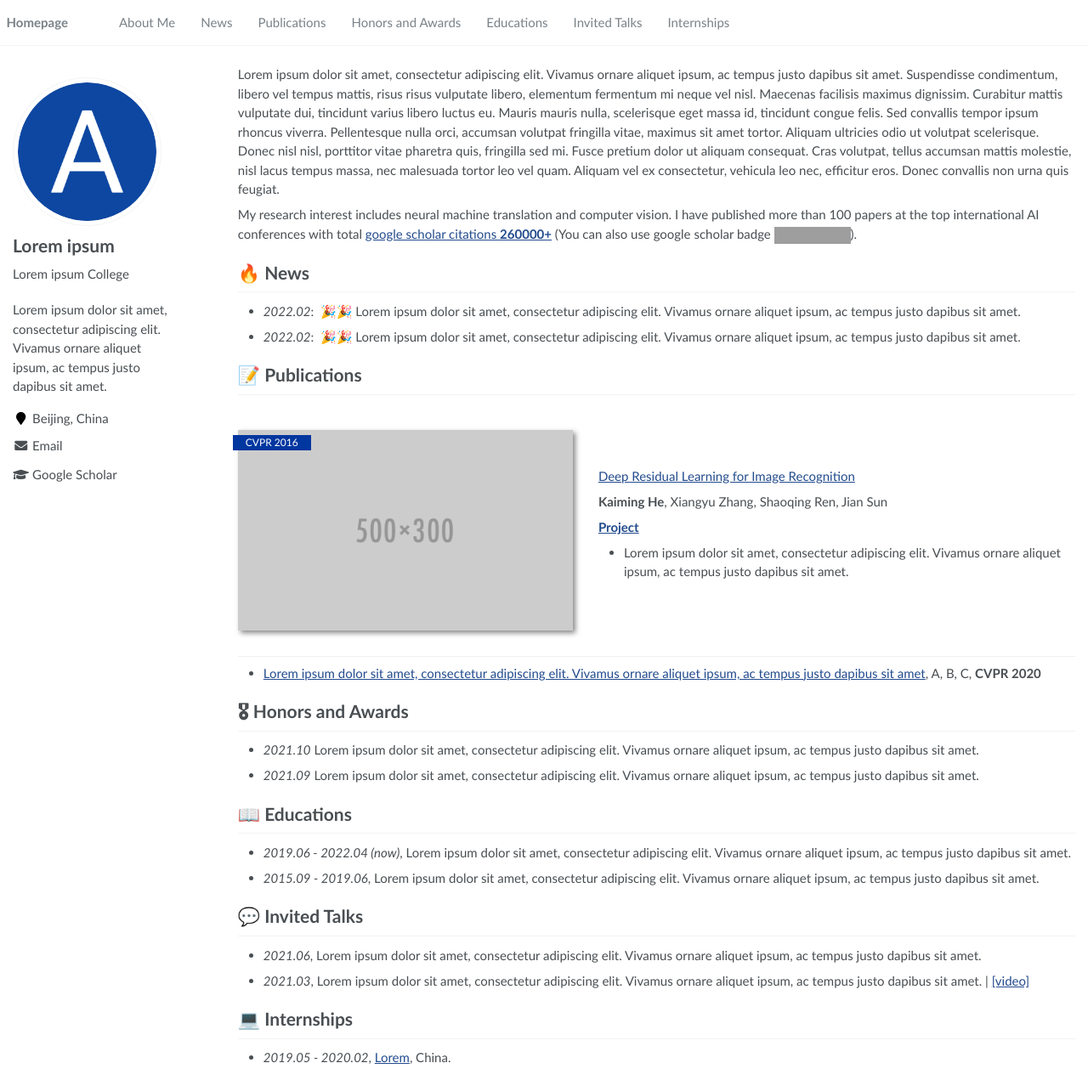
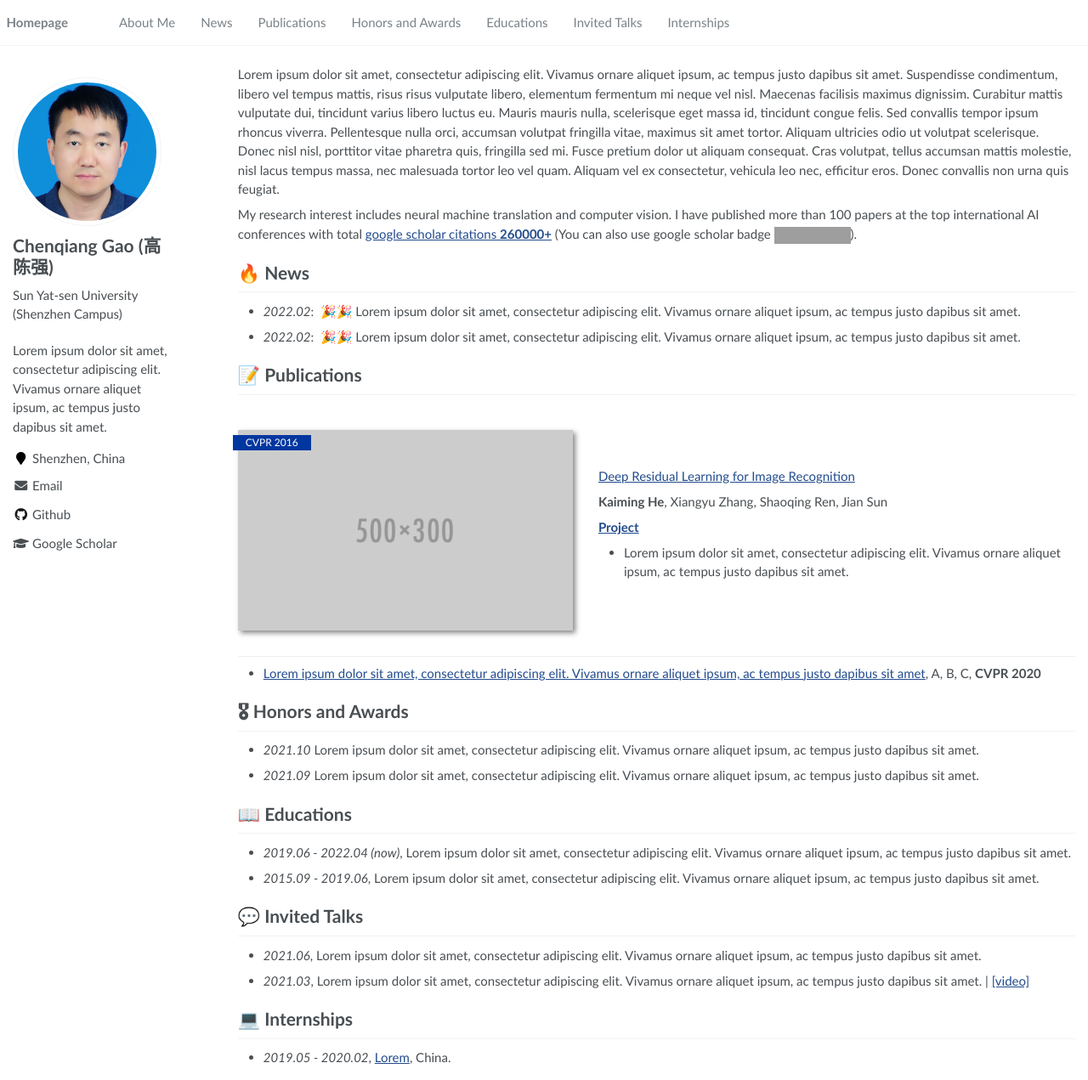
Before and after one commit to LinyuJupiter/gaocq-homepage, a Jekyll site: the page built from _pages/about.md, in a window 1280 px wide and 1271 px high. Shown: the whole window at 85% size. Built offline with Jekyll 4.4.1, drawn with Linux system fonts in a browser that asks for light colours; grey boxes are pictures that could not be loaded.

Commit message:
first change

```diff
--- a/_config.yml
+++ b/_config.yml
@@ -8,7 +8,7 @@
 # Site Settings
 title                    : "Lorem ipsum"
 description              : "Lorem ipsum dolor sit amet, consectetur adipiscing elit. Vivamus ornare aliquet ipsum, ac tempus justo dapibus sit amet. "
-repository               : "RayeRen/acad-homepage.github.io"
+repository               : "LinyuJupiter/gaocq-homepage"
 google_scholar_stats_use_cdn : true
 
 # google analytics
@@ -21,14 +21,14 @@ baidu_site_verification  :  # get baidu_site_verification from https://ziyuan.ba
 
 # Site Author
 author:
-  name             : "Lorem ipsum"
+  name             : "Chenqiang Gao (高陈强)"
   avatar           : "images/android-chrome-512x512.png"
-  bio              : "Lorem ipsum College"
-  location         : "Beijing, China"
+  bio              : "Sun Yat-sen University (Shenzhen Campus)"
+  location         : "Shenzhen, China"
   employer         :
   pubmed           :
   googlescholar    : "https://scholar.google.com/citations?user=YOUR_GOOGLE_SCHOLAR_ID"
-  email            : "Lorem@ipsum.com"
+  email            : "gaochq6@mail.sysu.edu.cn"
   researchgate     :  # e.g., "https://www.researchgate.net/profile/yourprofile"
   uri              :
   bitbucket        :
@@ -37,7 +37,7 @@ author:
   flickr           :
   facebook         :
   foursquare       :
-  github           : # e.g., "github username"
+  github           : "gaocq"
   google_plus      :
   keybase          :
   instagram        :
```
Also changed, not shown: images/android-chrome-192x192.png, images/android-chrome-512x512.png, images/apple-touch-icon.png, images/favicon-16x16.png, images/favicon-32x32.png, images/favicon.ico.
